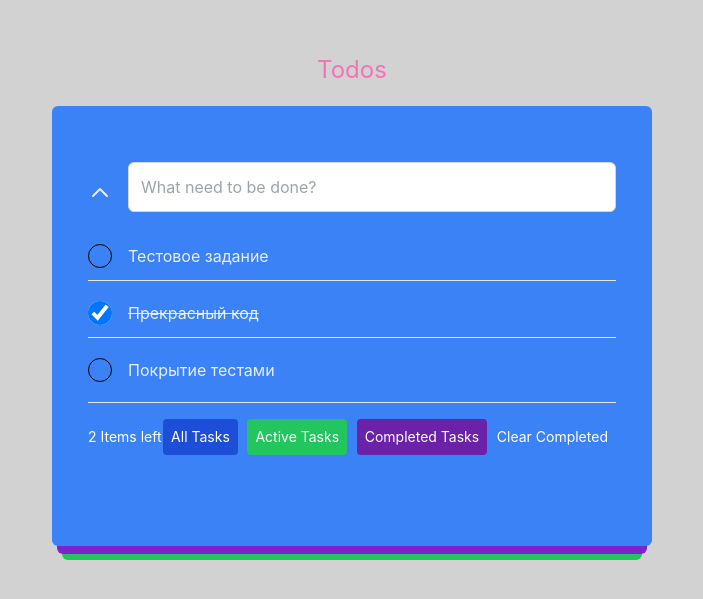
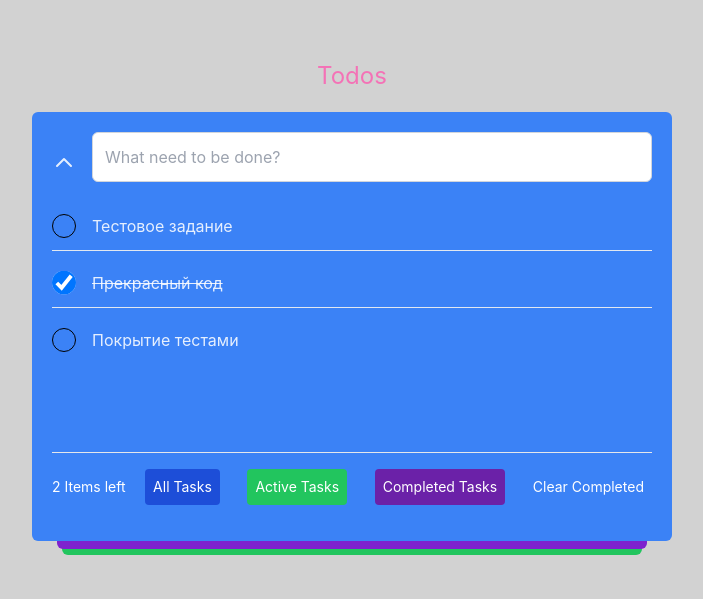
Before and after one commit to Vladnel671/mindbox-todo, a React (Vite) app: page / in a window 1280 px wide. Shown: the part 103-702 px from the top of the page, without its empty margins (288-991 px from the left). Built offline with nearby package versions, Linux system fonts and the light colour scheme.

Commit message:
fix: todolist scroll

```diff
--- a/src/App.tsx
+++ b/src/App.tsx
@@ -80,12 +80,12 @@ function App() {
           )}`}
         >
           <div
-            className={`flex overflow-y-auto p-5 overflow-x-hidden flex-col w-[600px] block-3 z-10 items-center rounded-md ${getColorClass(
+            className={`flex p-5 overflow-x-hidden flex-col w-[6w-[600px] h-[fit] p-500px] block-3 z-10 items-center rounded-md ${getColorClass(
               'block3'
             )}`}
           >
-            <div className="w-[600px] h-[400px] p-5">
-              <div className="p-4 flex flex-col justify-between">
+            <div className="w-[600px] h-[fit]">
+              <div className="flex flex-col justify-between">
                 <TodoInput
                   toggleAccordion={() => setAccordionOpen((prev) => !prev)}
                   addTodo={addTodo}
--- a/src/components/TodoList.tsx
+++ b/src/components/TodoList.tsx
@@ -11,7 +11,7 @@ const TodoList: React.FC<TodoListProps> = ({ todos, toggleTodo }) => {
     )
   }
   return (
-    <ul className="overflow-y-auto">
+    <ul className="overflow-y-auto h-[250px]">
       {todos.map((todo) => (
         <TodoItem key={todo.id} todo={todo} toggleTodo={toggleTodo} />
       ))}
```
